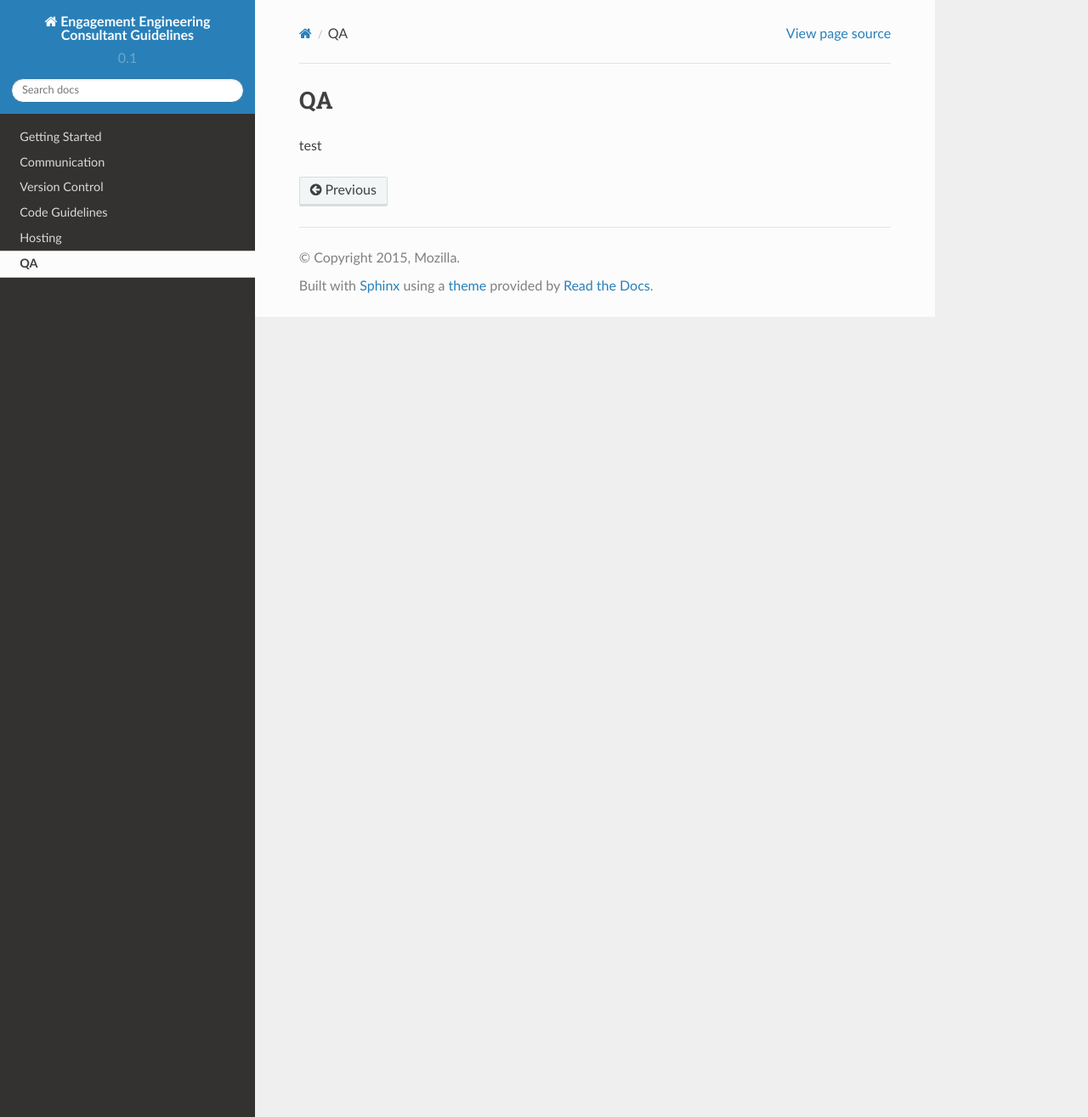
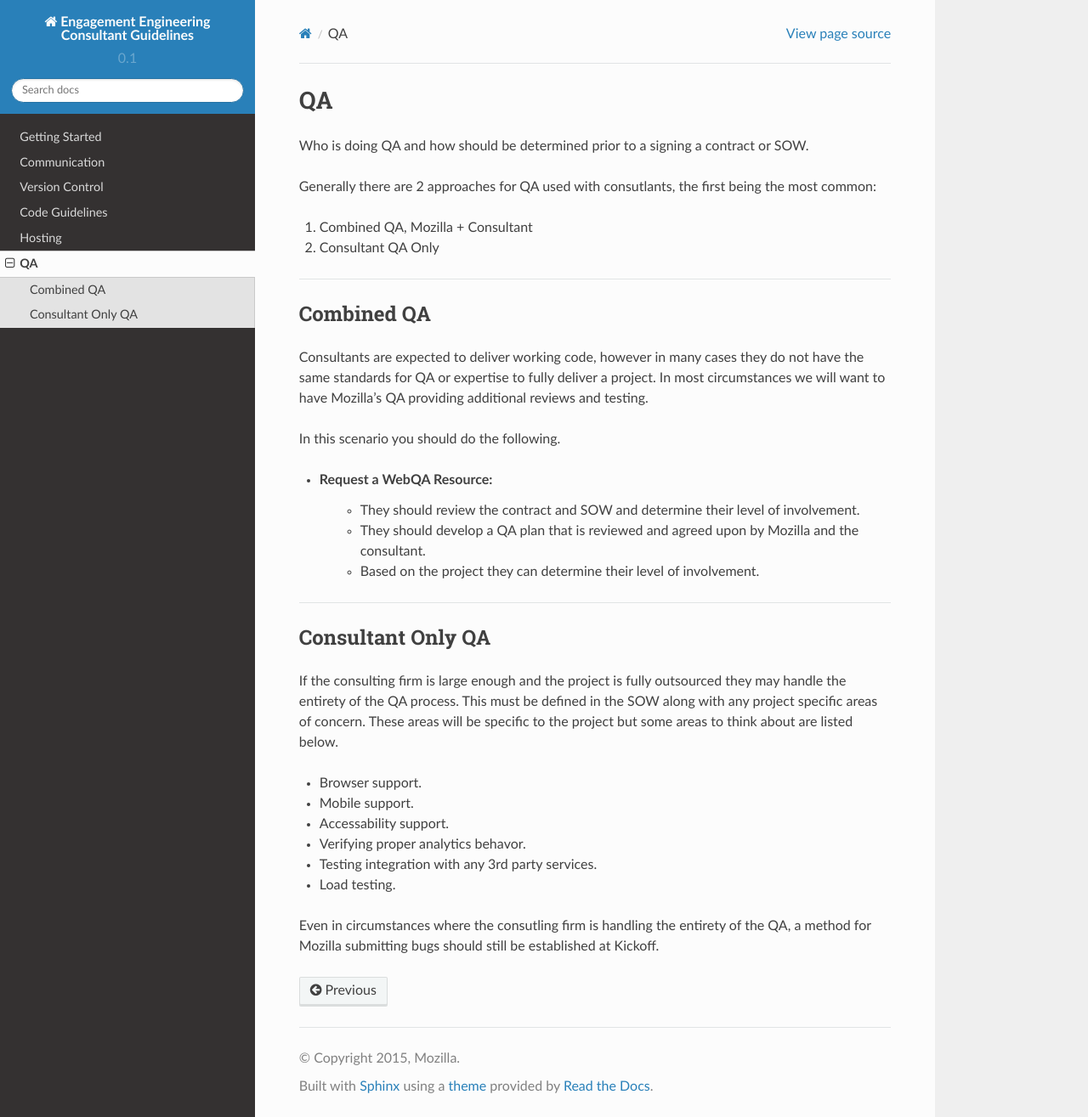
Before and after one commit to mozilla/ee-consultant-guidelines, a Sphinx documentation site: the page built from docs/qa.rst, in a window 1280 px wide and 1315 px high. Shown: the whole window at 85% size. Built offline with Sphinx 7.4.7 and the Read the Docs theme 2.0.0, drawn with Linux system fonts in a browser that asks for light colours.

Commit message:
Stubbed out QA section

```diff
--- a/docs/communication.rst
+++ b/docs/communication.rst
@@ -19,3 +20,4 @@ Establish and agree upon communication channels in your kickoff meeting.
     * IRC, Email, Slack or other appropriate communication methods.
     * Establish how progress on deliverables will be tracked and communicated.
     * Reporting & tracking bugs.
+    * Establish documentation, what and where?
--- a/docs/qa.rst
+++ b/docs/qa.rst
@@ -3,8 +3,51 @@
 .. file, You can obtain one at http://mozilla.org/MPL/2.0/.
 
 
-===============
+==
 QA
-===============
+==
 
-test
+Who is doing QA and how should be determined prior to a signing a contract or SOW.
+
+Generally there are 2 approaches for QA used with consutlants, the first being the most common:
+
+1. Combined QA, Mozilla + Consultant
+2. Consultant QA Only
+
+----
+
+-----------------
+Combined QA
+-----------------
+
+Consultants are expected to deliver working code, however in many cases they do not have the same
+standards for QA or expertise to fully deliver a project. In most circumstances we will want to have
+Mozilla's QA providing additional reviews and testing.
+
+In this scenario you should do the following.
+
+* Request a WebQA Resource:
+    * They should review the contract and SOW and determine their level of involvement.
+    * They should develop a QA plan that is reviewed and agreed upon by Mozilla and the consultant.
+    * Based on the project they can determine their level of involvement.
+
+----
+
+------------------
+Consultant Only QA
+------------------
+
+If the consulting firm is large enough and the project is fully outsourced they may handle the
+entirety of the QA process. This must be defined in the SOW along with any project specific areas of
+concern. These areas will be specific to the project but some areas to think about are listed below.
+
+* Browser support.
+* Mobile support.
+* Accessability support.
+* Verifying proper analytics behavor.
+* Testing integration with any 3rd party services.
+* Load testing.
+
+
+Even in circumstances where the consutling firm is handling the entirety of the QA, a method for
+Mozilla submitting bugs should still be established at Kickoff.
```
Also changed, not shown: other parts of docs/communication.rst (+1 -0 lines).
